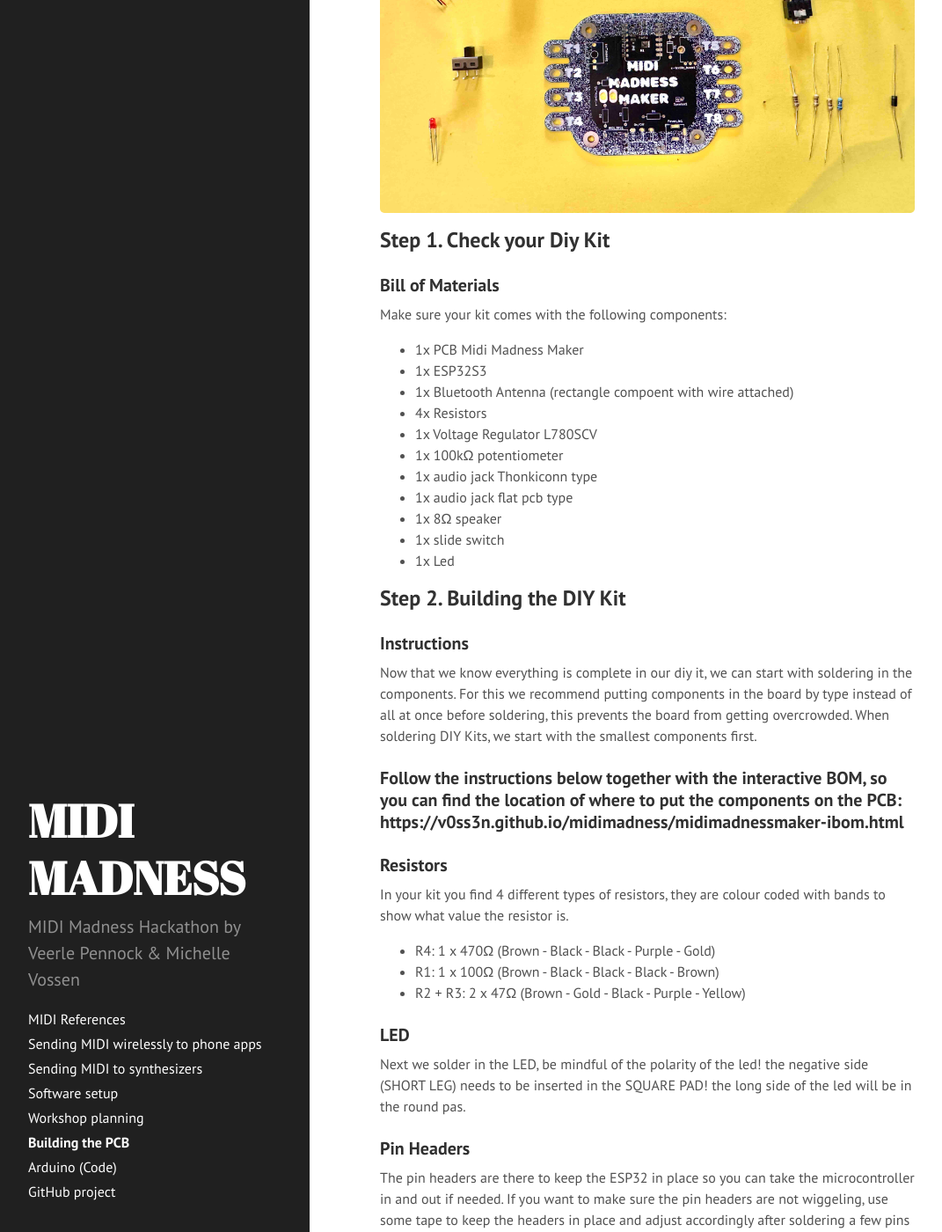
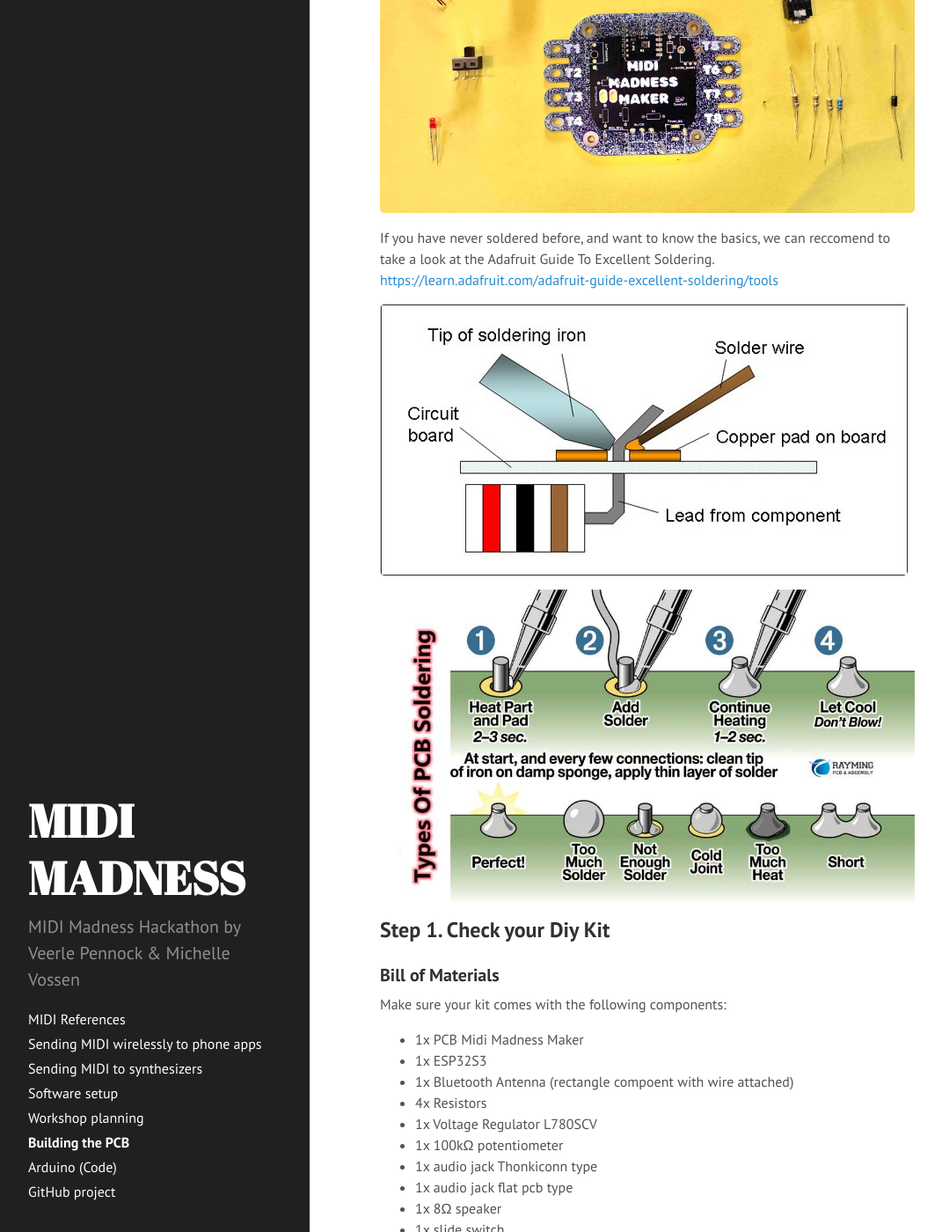
Before and after one commit to v0ss3n/midimadness, a Jekyll site: the page built from _posts/2024-12-13-building-the-pcb.md, in a window 1280 px wide and 1400 px high, scrolled down 436 px. Shown: the whole window at 88% size, without its empty margins (0-1071 px from the left). Built offline with Jekyll 4.4.1, drawn with Linux system fonts in a browser that asks for light colours; some of the changed text lies outside the part shown.

Commit message:
Update 2024-12-13-building-the-pcb.md

```diff
--- a/_posts/2024-12-13-building-the-pcb.md
+++ b/_posts/2024-12-13-building-the-pcb.md
@@ -8,6 +8,12 @@ permalink: "/building-the-pcb/"
 Congratulations with your MIDI Madness Maker DIY kit! Let's get it up and running. Follow the steps below for a sucessfull build.
 
 ![]({{ site.baseurl }}/assets/images/overview.jpg)
+
+If you have never soldered before, and want to know the basics, we can reccomend to take a look at the Adafruit Guide To Excellent Soldering. <https://learn.adafruit.com/adafruit-guide-excellent-soldering/tools>
+
+![]({{ site.baseurl }}/assets/images/soldering.jpg)
+![]({{ site.baseurl }}/assets/images/soldering 2.jpg)
+
 
 
 ## Step 1. Check your Diy Kit
@@ -31,7 +37,9 @@ Make sure your kit comes with the following components:
 
 Now that we know everything is complete in our diy it, we can start with soldering in the components. For this we recommend putting components in the board by type instead of all at once before soldering, this prevents the board from getting overcrowded. When soldering DIY Kits, we start with the smallest components first.
 
-### Follow the instructions below together with the interactive BOM, so you can find the location of where to put the components on the PCB: https://v0ss3n.github.io/midimadness/midimadnessmaker-ibom.html
+### Follow the instructions below together with the interactive BOM (Bill Of Materials), so you can find the location of where to put the components on the PCB:
+
+<https://v0ss3n.github.io/midimadness/midimadnessmaker-ibom.html>
 
 
 ### **Resistors**
```
